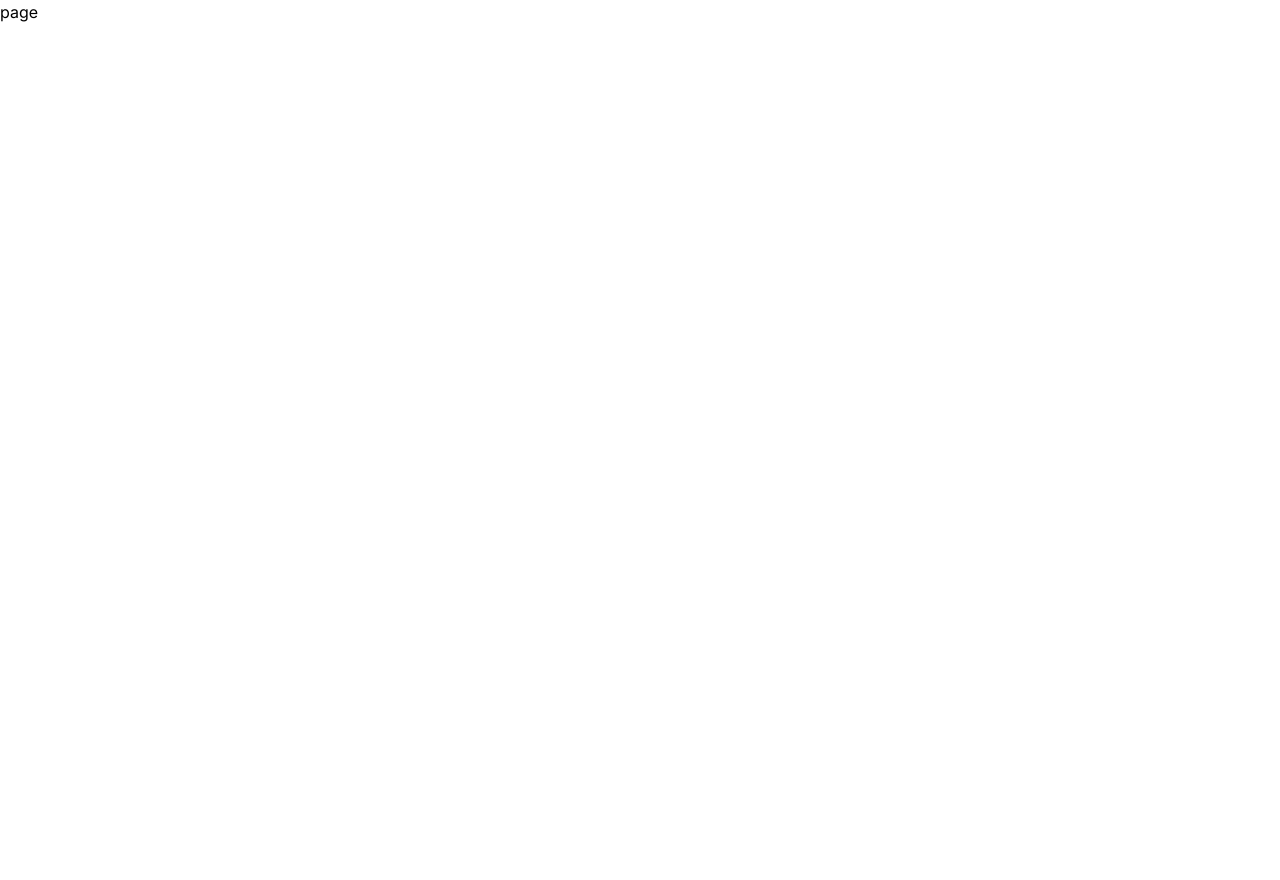
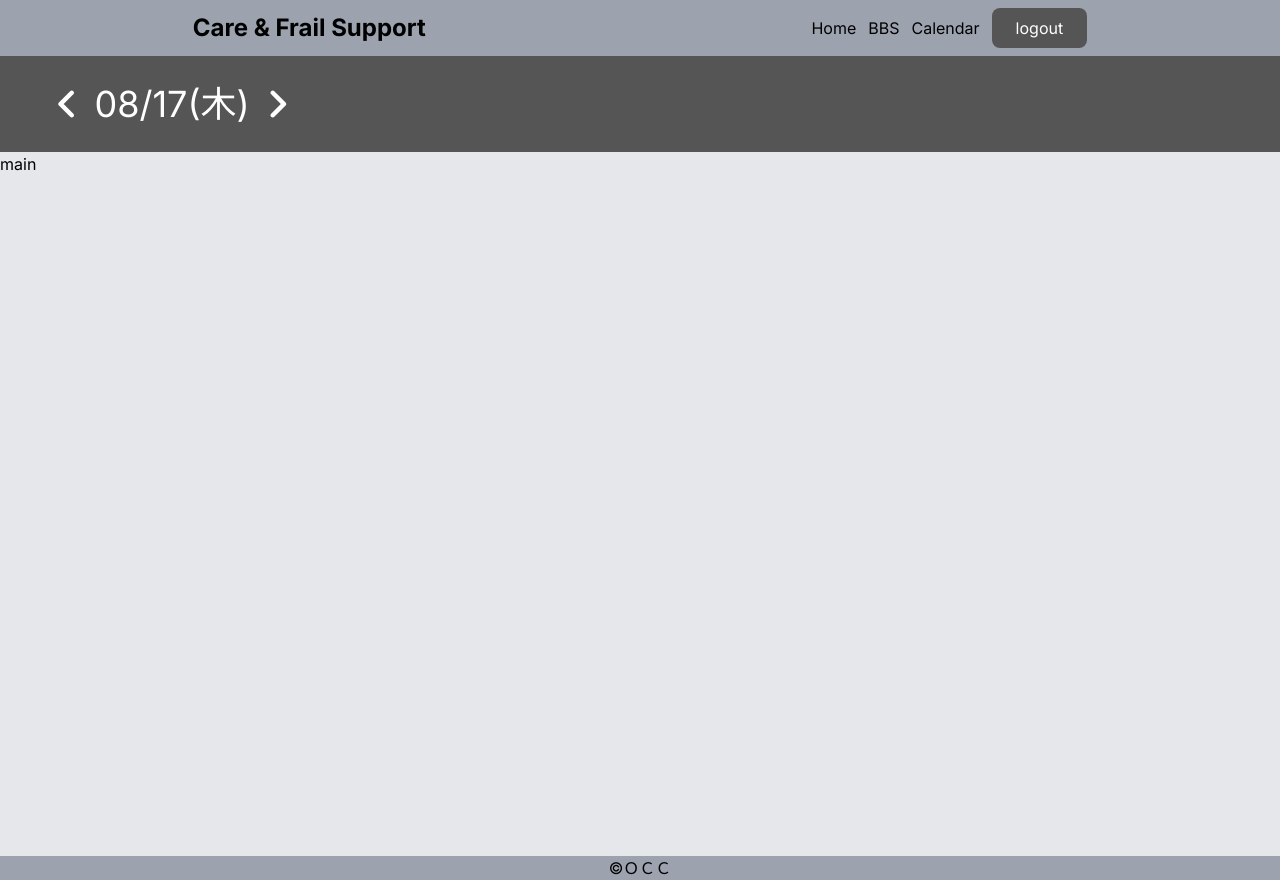
Before and after one commit to Takashi-Matsumura/vercel-mockup-test, a Next.js app: page / in a window 1280 px wide. Before the commit the page ends 800 px from the top, so only its background shows below. Built offline with nearby package versions, Linux system fonts and the light colour scheme.

Commit message:
display today

```diff
--- a/package.json
+++ b/package.json
@@ -15,6 +15,7 @@
     "@types/node": "20.5.0",
     "@types/react-dom": "18.2.7",
     "autoprefixer": "10.4.15",
+    "date-fns": "^2.30.0",
     "eslint": "8.47.0",
     "eslint-config-next": "13.4.17",
     "next": "13.4.17",
--- a/src/app/(routes)/(timeline)/page.tsx
+++ /dev/null
@@ -1,9 +0,0 @@
-import React from 'react'
-
-const page = () => {
-  return (
-    <div>page</div>
-  )
-}
-
-export default page
--- a/src/app/_components/common/Navbar.tsx
+++ b/src/app/_components/common/Navbar.tsx
@@ -1,5 +1,6 @@
 import { faBars, faHamburger } from "@fortawesome/free-solid-svg-icons";
 import { FontAwesomeIcon } from "@fortawesome/react-fontawesome";
+import Link from "next/link";
 import React from "react";
 
 const Navbar = () => {
@@ -8,14 +9,14 @@ const Navbar = () => {
       <div className="bg-gray-400 w-full fixed flex justify-around h-14 items-center">
         <div className="text-2xl font-bold">Care & Frail Support</div>
         <div className="items-center space-x-3 hidden md:flex">
-          <a href="#">Home</a>
-          <a href="#">BBS</a>
-          <a href="#">Calendar</a>
-          <a href="#">
+          <Link href="/">Home</Link>
+          <Link href="/bbs">BBS</Link>
+          <Link href="/calendar">Calendar</Link>
+          <Link href="/">
             <button className="px-6 py-2 text-white bg-theme rounded-lg hover:bg-gray-800 tnpransition-all duration-300">
               logout
             </button>
-          </a>
+          </Link>
         </div>
         <div className="md:hidden">
           <FontAwesomeIcon icon={faBars} />
--- a/src/app/_components/timeline/TimeLineMain.tsx
+++ b/src/app/_components/timeline/TimeLineMain.tsx
@@ -0,0 +1,28 @@
+import { faAngleLeft, faAngleRight } from "@fortawesome/free-solid-svg-icons";
+import { FontAwesomeIcon } from "@fortawesome/react-fontawesome";
+import { format } from "date-fns";
+import { ja } from "date-fns/locale";
+import Link from "next/link";
+import React from "react";
+
+const TimeLineMain = () => {
+  return (
+    <div>
+      <div className="bg-theme h-24 fixed w-full px-10">
+        <div className="flex justify-left text-white text-4xl items-center h-full">
+          <Link href="#" className="px-4">
+            <FontAwesomeIcon icon={faAngleLeft} />
+          </Link>
+          <p>{format(new Date(), "MM/dd(E)", { locale: ja })}</p>
+          <Link href="#" className="px-4">
+            <FontAwesomeIcon icon={faAngleRight} />
+          </Link>
+        </div>
+        <div></div>
+      </div>
+      <div className="flex flex-col min-h-screen pt-24">main</div>
+    </div>
+  );
+};
+
+export default TimeLineMain;
--- a/src/app/page.tsx
+++ b/src/app/page.tsx
@@ -1,73 +1,15 @@
 import Image from "next/image";
 import Navbar from "./_components/common/Navbar";
+import TimeLineMain from "./_components/timeline/TimeLineMain";
 
 export default function Home() {
   return (
-    <div>
+    <div className="flex-grow">
       <Navbar />
-      <main className="bg-gray-200 container pt-14">
-        <h1 className="text-3xl">Hello World</h1>
-        <p>
-          Lorem ipsum dolor sit amet consectetur, adipisicing elit. Labore quas
-          ut nostrum? Officiis suscipit odit ullam esse ab mollitia laudantium
-          saepe, sint sapiente labore! Explicabo quas soluta quaerat pariatur,
-          facilis harum? Quaerat consequuntur facere sint possimus maiores
-          pariatur iure quas, tenetur, commodi porro distinctio unde placeat
-          perspiciatis fugiat error consectetur. Saepe itaque repudiandae sunt
-          consequuntur iste laborum quas modi quaerat autem illum? Doloribus
-          magni ad sunt atque. Magnam molestiae rerum in distinctio blanditiis
-          eum maxime esse sed? Possimus atque unde nisi quod reprehenderit, qui
-          molestiae suscipit voluptatibus eum debitis deleniti optio voluptatum
-          temporibus ex eveniet adipisci inventore. Perferendis molestias iste,
-          eveniet odit pariatur aut amet quo quibusdam excepturi atque
-          cupiditate perspiciatis cum tenetur repellendus, harum accusamus
-          deserunt expedita voluptatem suscipit incidunt explicabo. Sapiente
-          harum nemo tempora quo pariatur repudiandae soluta maxime obcaecati!
-          Accusantium consequatur quasi temporibus eligendi pariatur incidunt,
-          nemo corrupti sint deleniti aspernatur dolorem voluptatum ea
-          perspiciatis ratione harum?
-        </p>
-        <p>
-          Lorem ipsum dolor sit amet consectetur, adipisicing elit. Labore quas
-          ut nostrum? Officiis suscipit odit ullam esse ab mollitia laudantium
-          saepe, sint sapiente labore! Explicabo quas soluta quaerat pariatur,
-          facilis harum? Quaerat consequuntur facere sint possimus maiores
-          pariatur iure quas, tenetur, commodi porro distinctio unde placeat
-          perspiciatis fugiat error consectetur. Saepe itaque repudiandae sunt
-          consequuntur iste laborum quas modi quaerat autem illum? Doloribus
-          magni ad sunt atque. Magnam molestiae rerum in distinctio blanditiis
-          eum maxime esse sed? Possimus atque unde nisi quod reprehenderit, qui
-          molestiae suscipit voluptatibus eum debitis deleniti optio voluptatum
-          temporibus ex eveniet adipisci inventore. Perferendis molestias iste,
-          eveniet odit pariatur aut amet quo quibusdam excepturi atque
-          cupiditate perspiciatis cum tenetur repellendus, harum accusamus
-          deserunt expedita voluptatem suscipit incidunt explicabo. Sapiente
-          harum nemo tempora quo pariatur repudiandae soluta maxime obcaecati!
-          Accusantium consequatur quasi temporibus eligendi pariatur incidunt,
-          nemo corrupti sint deleniti aspernatur dolorem voluptatum ea
-          perspiciatis ratione harum?
-        </p>
-        <p>
-          Lorem ipsum dolor sit amet consectetur, adipisicing elit. Labore quas
-          ut nostrum? Officiis suscipit odit ullam esse ab mollitia laudantium
-          saepe, sint sapiente labore! Explicabo quas soluta quaerat pariatur,
-          facilis harum? Quaerat consequuntur facere sint possimus maiores
-          pariatur iure quas, tenetur, commodi porro distinctio unde placeat
-          perspiciatis fugiat error consectetur. Saepe itaque repudiandae sunt
-          consequuntur iste laborum quas modi quaerat autem illum? Doloribus
-          magni ad sunt atque. Magnam molestiae rerum in distinctio blanditiis
-          eum maxime esse sed? Possimus atque unde nisi quod reprehenderit, qui
-          molestiae suscipit voluptatibus eum debitis deleniti optio voluptatum
-          temporibus ex eveniet adipisci inventore. Perferendis molestias iste,
-          eveniet odit pariatur aut amet quo quibusdam excepturi atque
-          cupiditate perspiciatis cum tenetur repellendus, harum accusamus
-          deserunt expedita voluptatem suscipit incidunt explicabo. Sapiente
-          harum nemo tempora quo pariatur repudiandae soluta maxime obcaecati!
-          Accusantium consequatur quasi temporibus eligendi pariatur incidunt,
-          nemo corrupti sint deleniti aspernatur dolorem voluptatum ea
-          perspiciatis ratione harum?
-        </p>
+      <main className="bg-gray-200 pt-14">
+        <TimeLineMain />
       </main>
+      <footer className="bg-gray-400 text-center">©ＯＣＣ</footer>
     </div>
   );
 }
```
Also changed, not shown: src/app/_components/timeline/TimeLineHead.tsx (deleted), 1 other file (tests, documents, lock files or other folders).
